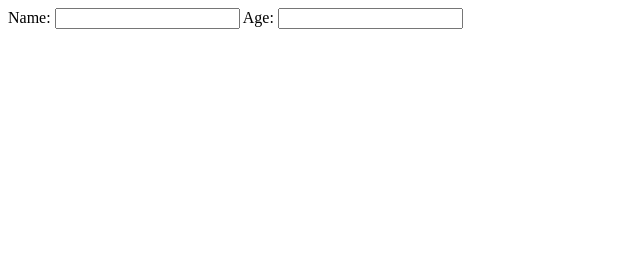
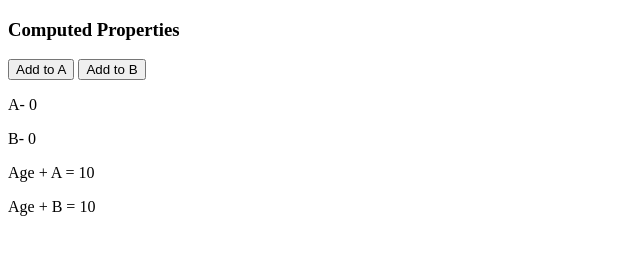
Before and after one commit to SiddiquiMonis401/FirstViewApp, a plain HTML site: page Index.html in a window 1280 px wide. Shown: the whole page, without its empty margins (0-640 px from the left). Drawn offline with nearby package versions, Linux system fonts and the light colour scheme.

Commit message:
Added The Computed Properties Function that is used for performance optimization this means only computed functions that changed will be called

```diff
--- a/App.js
+++ b/App.js
@@ -1,19 +1,22 @@
 new Vue({
   el: '#app',
   data: {
-      name:"",
-      age: "",
+      age:10,
+      a:0,
+      b:0,
   },
   methods: {
-    logName: function(){
-        console.log(this.name);
 
-    },
 
-    logAge: function(){
-        console.log(this.age);
-
-    }
-
+  },
+  computed:{
+      addToA: function () {
+          console.log("Add to A")
+          return this.age + this.a;
+      },
+      addToB: function () {
+          console.log("Add to B")
+          return this.age + this.b;
+      }
   }
 })
--- a/Index.html
+++ b/Index.html
@@ -17,16 +17,14 @@
         }
     </style>
     <div id="app">
-        <label htmlFor="name">
-            Name:
-        </label>
-        <input id="name" type="text" v-model="name">
-        <span>{{ name }}</span>
-        <label htmlFor="age">
-            Age:
-        </label>
-        <input id="age" type="text" v-model="age">
-        <span>{{ age }}</span>
+        <h3> Computed Properties </h3>
+        <button v-on:click="a++">Add to A</button>
+        <button v-on:click="b++">Add to B</button>
+        <p>A- {{ a }}</p>
+        <p>B- {{ b }}</p>
+        <p>Age + A = {{ addToA }}</p>
+        <p>Age + B = {{ addToB }}</p>
+
     </div>
 
     <script src="App.js">
```
